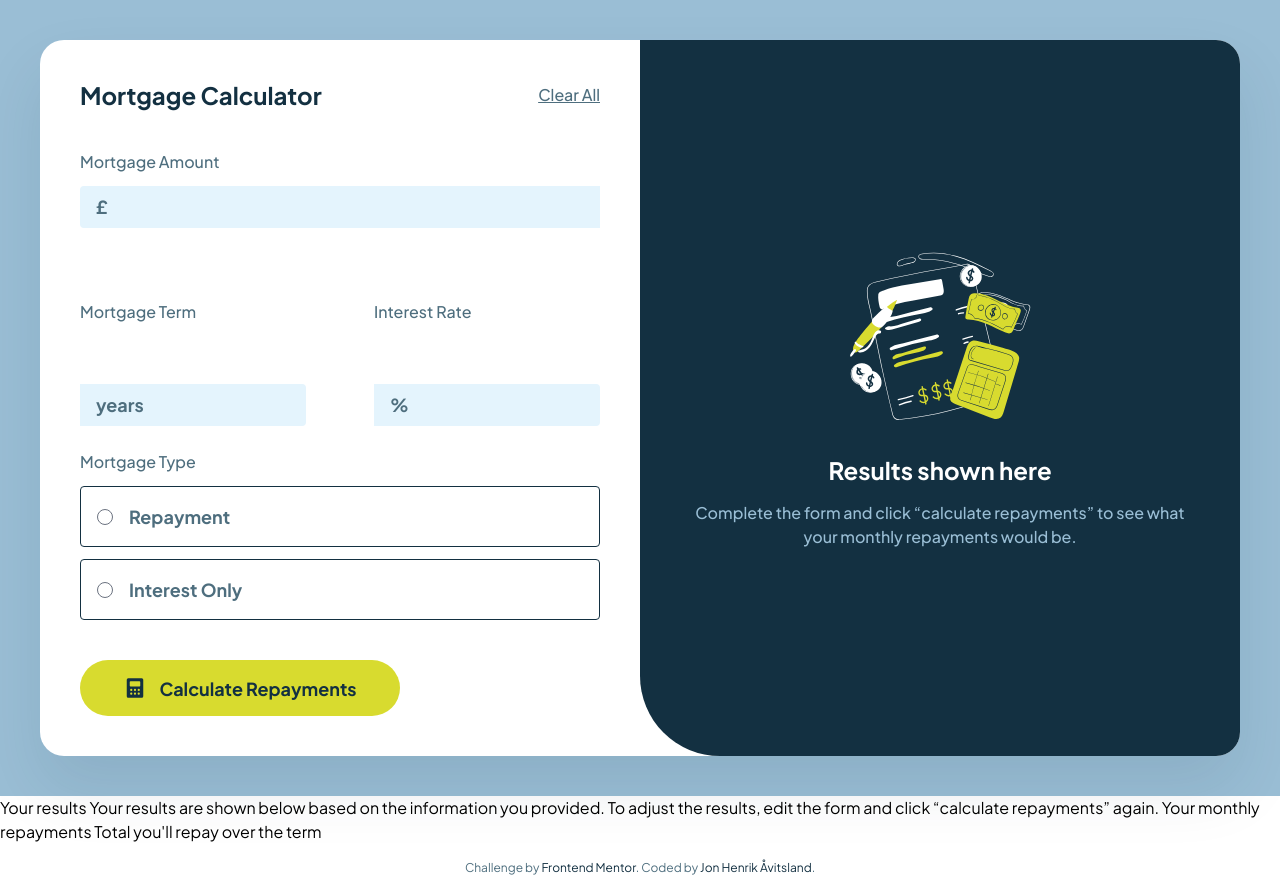
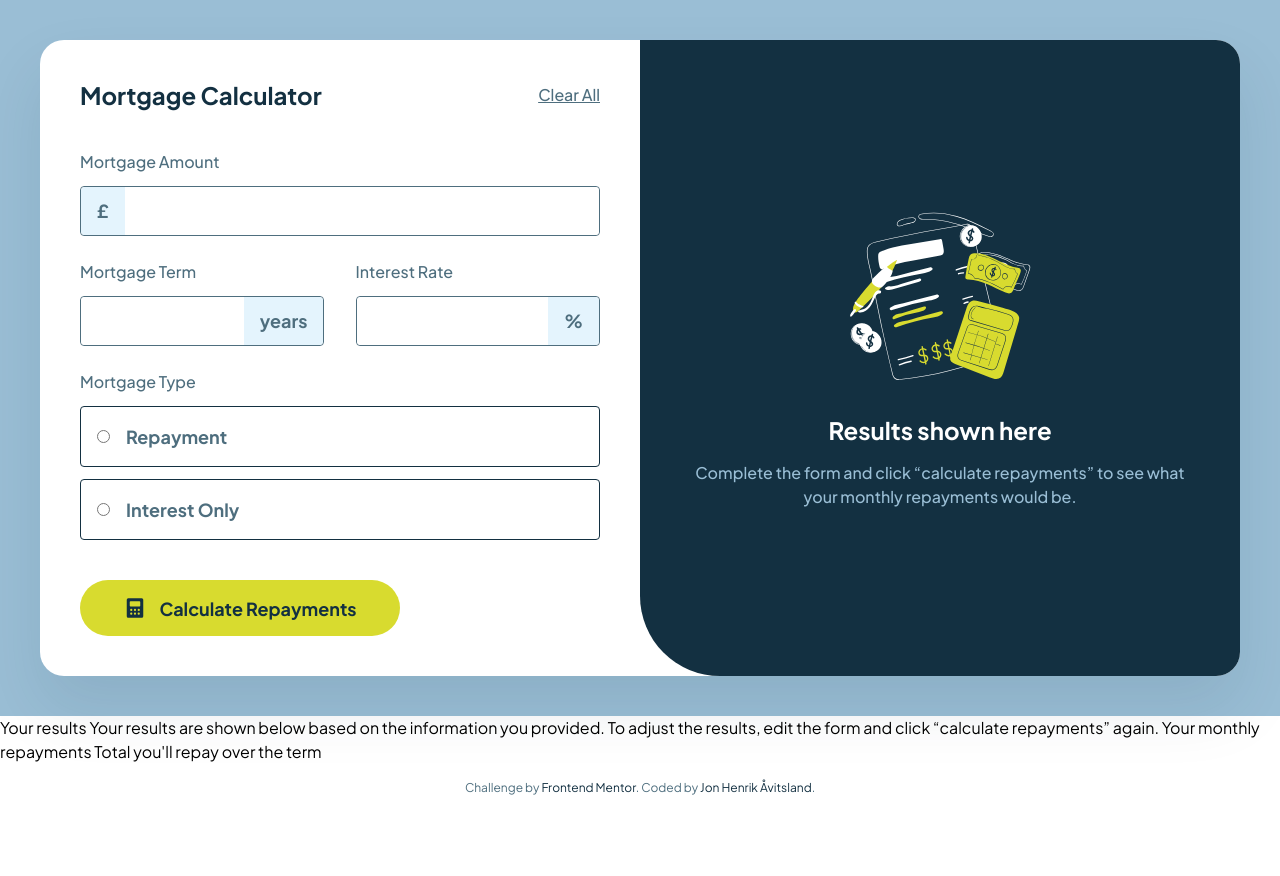
Before and after one commit to jonhenrikaavitsland/fM-mortgage-repayment-calculator, a website built with Vite: page index.html in a window 1280 px wide. After the commit the page ends 800 px from the top, so only its background shows below. Built offline with nearby package versions, Linux system fonts and the light colour scheme; files whose address does not match are found by name.

Commit message:
removing plugin to see if it fix my issues

```diff
--- a/index.html
+++ b/index.html
@@ -42,9 +42,12 @@
                 class="font-medium capitalize pointer-events-none"
                 >Mortgage Amount</label
               >
-              <div class="fieldIsNotActive" data-active="input">
+              <div
+                class="flex border rounded border-slate-900"
+                data-active="input"
+              >
                 <div
-                  class="form-input rounded-bl rounded-tl bg-slate-100 leading-none flex items-center py-3 px-4 border-none text-[1.125rem] font-bold"
+                  class="rounded-bl rounded-tl bg-slate-100 leading-none flex items-center py-3 px-4 border-none text-[1.125rem] font-bold"
                   data-active="info"
                 >
                   £
@@ -52,7 +55,7 @@
                 <input
                   type="text"
                   id="calcAmount"
-                  class="form-input min-w-20 grow h-12 rounded-br rounded-tr border-none cursor-pointer focus:ring-0"
+                  class="min-w-20 grow h-12 rounded-br rounded-tr border-none cursor-pointer focus:ring-0"
                 />
               </div>
             </div>
@@ -64,14 +67,17 @@
                     class="font-medium capitalize pointer-events-none"
                     >Mortgage Term</label
                   >
-                  <div class="fieldIsNotActive" data-active="input">
+                  <div
+                    class="flex border rounded border-slate-900"
+                    data-active="input"
+                  >
                     <input
                       type="text"
                       id="calcTerm"
-                      class="form-input min-w-20 grow h-12 rounded-bl rounded-tl border-none cursor-pointer focus:ring-0"
+                      class="min-w-20 grow h-12 rounded-bl rounded-tl border-none cursor-pointer focus:ring-0"
                     />
                     <div
-                      class="form-input rounded-br rounded-tr bg-slate-100 leading-none flex items-center py-3 px-4 border-none text-[1.125rem] font-bold"
+                      class="rounded-br rounded-tr bg-slate-100 leading-none flex items-center py-3 px-4 border-none text-[1.125rem] font-bold"
                       data-active="info"
                     >
                       years
@@ -84,14 +90,17 @@
                     class="font-medium capitalize pointer-events-none"
                     >Interest Rate</label
                   >
-                  <div class="fieldIsNotActive" data-active="input">
+                  <div
+                    class="flex border rounded border-slate-900"
+                    data-active="input"
+                  >
                     <input
                       type="text"
                       id="calcRate"
-                      class="form-input min-w-20 grow h-12 rounded-bl rounded-tl border-none cursor-pointer focus:ring-0 lg:min-w-6"
+                      class="min-w-20 grow h-12 rounded-bl rounded-tl border-none cursor-pointer focus:ring-0 lg:min-w-6"
                     />
                     <div
-                      class="form-input rounded-br rounded-tr bg-slate-100 leading-none flex items-center py-3 px-4 border-none text-[1.125rem] font-bold"
+                      class="rounded-br rounded-tr bg-slate-100 leading-none flex items-center py-3 px-4 border-none text-[1.125rem] font-bold"
                       data-active="info"
                     >
                       %
--- a/package.json
+++ b/package.json
@@ -23,7 +23,6 @@
     "@babel/core": "^7.19.3",
     "@babel/preset-env": "^7.19.4",
     "@eslint/js": "^8.57.0",
-    "@tailwindcss/forms": "^0.5.7",
     "autoprefixer": "^10.4.19",
     "cypress": "^13.13.1",
     "eslint": "^8.57.0",
--- /dev/null
+++ b/src/js/index.mjs
@@ -0,0 +1,14 @@
+setActive();
+
+export function setActive() {
+  listenFields();
+}
+
+export function listenFields() {
+  const elements = document.querySelectorAll(`[data-active="input"]`);
+  console.log('elements:', elements);
+  elements.forEach((element) => {
+    element.classList.remove('border-slate-900');
+    element.classList.add('border-lime');
+  });
+}
--- a/tailwind.config.js
+++ b/tailwind.config.js
@@ -30,5 +30,5 @@ export default {
       lg: '1008px',
     },
   },
-  plugins: [require('@tailwindcss/forms')],
+  plugins: [],
 };
```
Also changed, not shown: 1 other file.
